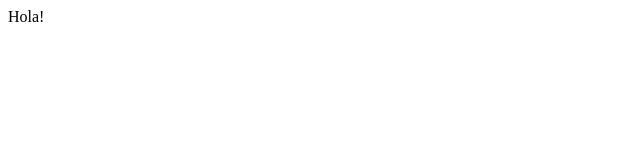
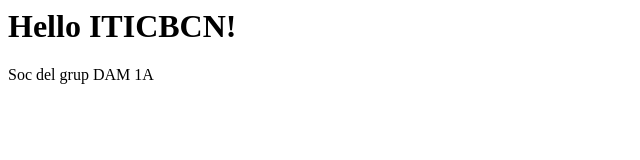
Before and after one commit to amelevila/LMGSI_P1, a plain HTML site: page index.html in a window 1280 px wide. Shown: the whole page, without its empty margins (0-640 px from the left). Drawn offline with Linux system fonts and the light colour scheme.

Commit message:
Modificat arxiu index.html per als criteris de l'activitat

```diff
--- a/index.html
+++ b/index.html
@@ -1,8 +1,9 @@
 <html>
     <head>
-
+        <title>First Page</title>
     </head>
     <body>
-        <p>Hola!</p>
+        <h1>Hello ITICBCN!</h1>
+        <p>Soc del grup DAM 1A</p>
     </body>
 </html>
```
